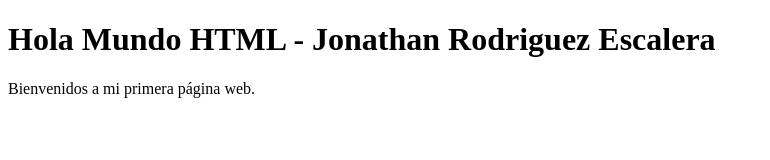
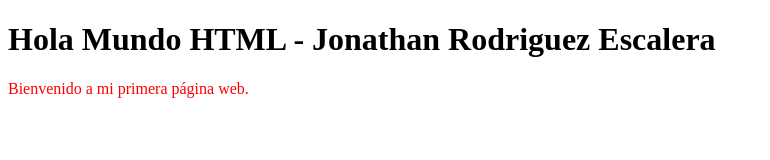
Before and after one commit to jonathanrodriguez21/hola-mundo-html, a plain HTML site: page index.html in a window 1280 px wide. Shown: the whole page, without its empty margins (0-770 px from the left). Drawn offline with Linux system fonts and the light colour scheme.

Commit message:
Cambios en el estilo del párrafo

```diff
--- a/index.html
+++ b/index.html
@@ -8,6 +8,6 @@
 </head>
 <body>
 	<h1>Hola Mundo HTML - Jonathan Rodriguez Escalera</h1>
-	<p>Bienvenidos a mi primera página web.</p>
+	<p style="color:red"> Bienvenido a mi primera página web.</p>
 </body>
 </html>
```
